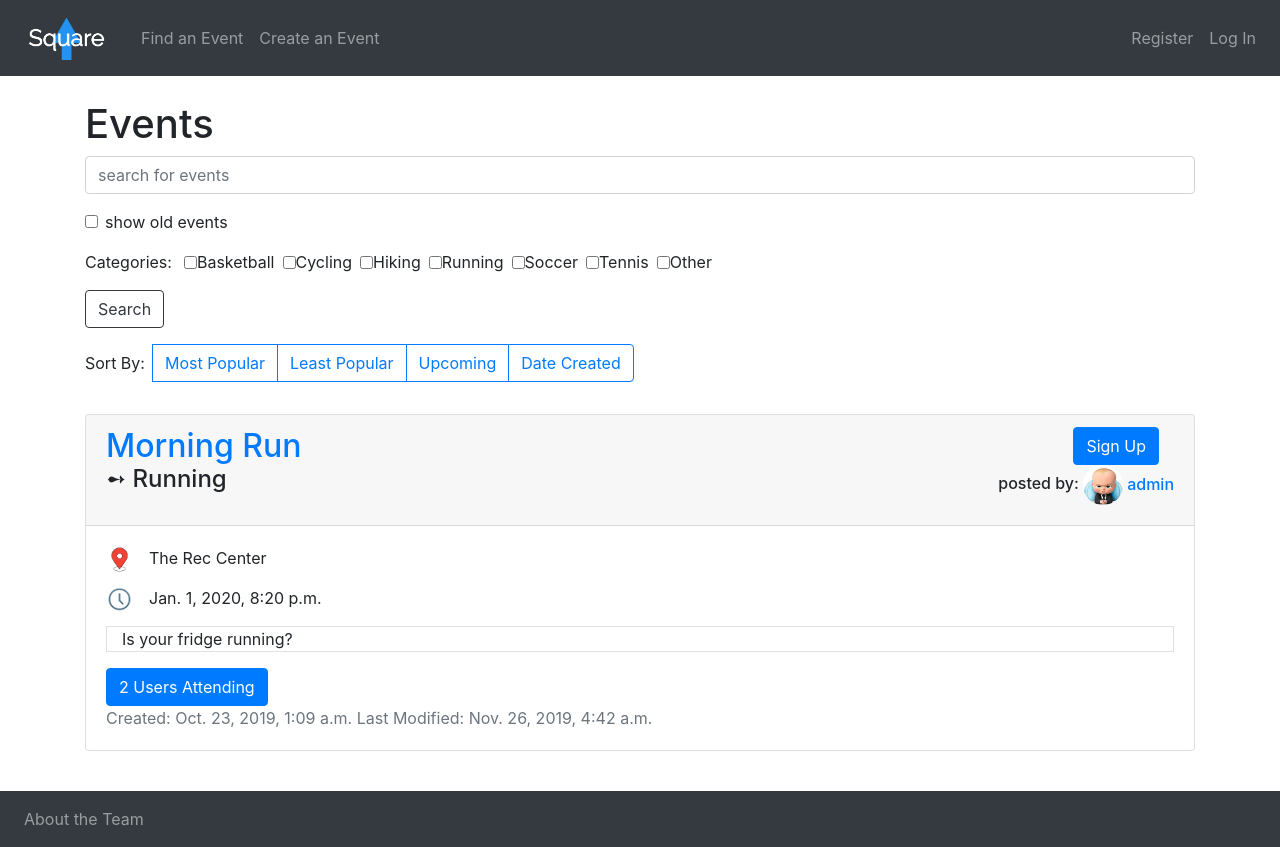
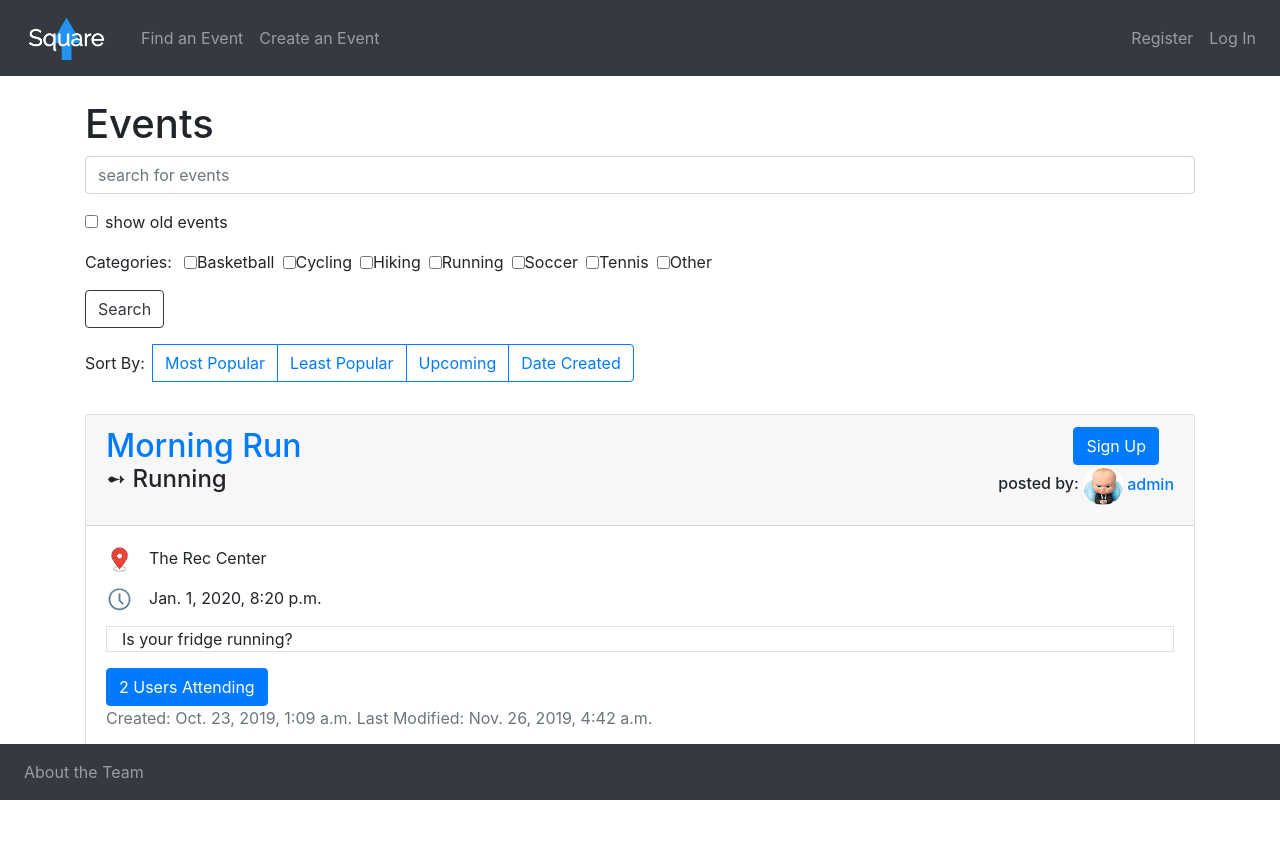
Before and after one commit to royceschultz/Square-Up-Events, a Django app: page / in a window 1280 px wide. After the commit the page ends 800 px from the top, so only its background shows below. Run offline with Django 3.2, Linux system fonts and the light colour scheme; data comes from the database, SQL or seed files in the repository; some libraries are stand-ins or nearby versions.

Commit message:
static fix?

```diff
--- a/events/static/events/style.css
+++ /dev/null
@@ -1,10 +0,0 @@
-html,body {
-  display: flex;
-  flex-direction: column;
-  min-height: 100vh;
-}
-footer {
-  margin: auto auto 0 auto;
-  flex-shrink: 0;
-  width: 100%;
-}
--- a/events/templates/base.html
+++ b/events/templates/base.html
@@ -19,7 +19,6 @@
     <script src="https://code.jquery.com/jquery-3.3.1.slim.min.js" integrity="sha384-q8i/X+965DzO0rT7abK41JStQIAqVgRVzpbzo5smXKp4YfRvH+8abtTE1Pi6jizo" crossorigin="anonymous"></script>
     <script src="https://cdnjs.cloudflare.com/ajax/libs/popper.js/1.14.6/umd/popper.min.js" integrity="sha384-wHAiFfRlMFy6i5SRaxvfOCifBUQy1xHdJ/yoi7FRNXMRBu5WHdZYu1hA6ZOblgut" crossorigin="anonymous"></script>
     <script src="https://stackpath.bootstrapcdn.com/bootstrap/4.2.1/js/bootstrap.min.js" integrity="sha384-B0UglyR+jN6CkvvICOB2joaf5I4l3gm9GU6Hc1og6Ls7i6U/mkkaduKaBhlAXv9k" crossorigin="anonymous"></script>
-    <link rel = "stylesheet" type = "text/css" href = "{%static 'events/style.css' %}">
 
   </head>
   <body>
@@ -62,7 +61,7 @@
         <br>
     </div>
     <footer>
-      <nav class="navbar navbar-expand-lg navbar-dark bg-dark">
+      <nav class="navbar navbar-expand-lg fixed-bottom navbar-dark bg-dark">
         <ul class="navbar-nav mr-auto">
           <li class="nav-item">
             <a class="nav-link" href="{%url 'about'%}">About the Team</a>
```
